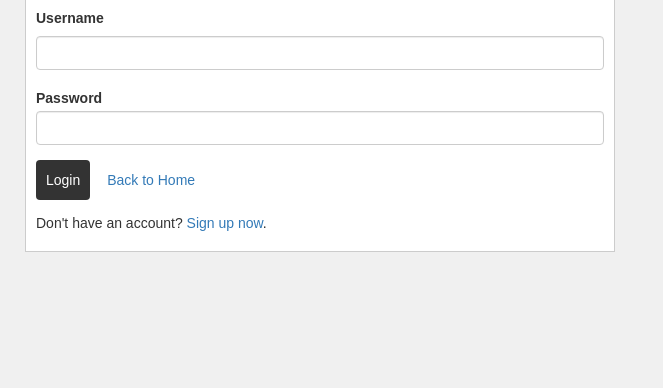
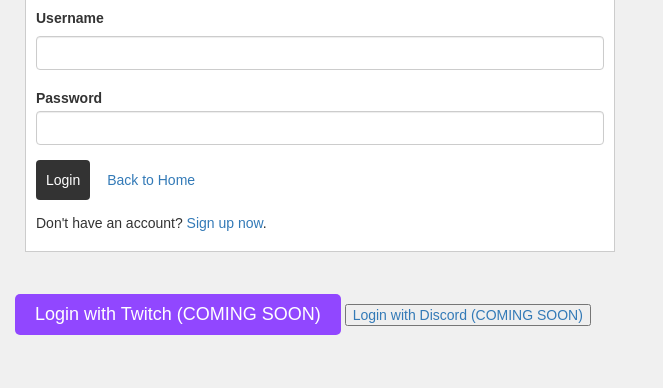
Before and after one commit to YourStreamingTools/YourStreaming.Tools, a PHP site: page /login.php in a window 1280 px wide. Shown: the part 162-550 px from the top of the page, without its empty margins (0-663 px from the left). Run offline with PHP 8.4, Linux system fonts and the light colour scheme.

Commit message:
Update login.php

```diff
--- a/login.php
+++ b/login.php
@@ -157,6 +157,9 @@ if($_SERVER["REQUEST_METHOD"] == "POST"){
             </div>
             <p>Don't have an account? <a href="register.php">Sign up now</a>.</p>
         </form>
+        <br><br>
+        <a href=""><button class="twitch-button">Login with Twitch (COMING SOON)</button></a>
+		<a href=""><button class="discord-button">Login with Discord (COMING SOON)</button></a>
     </div>
 </body>
 </html>
```
